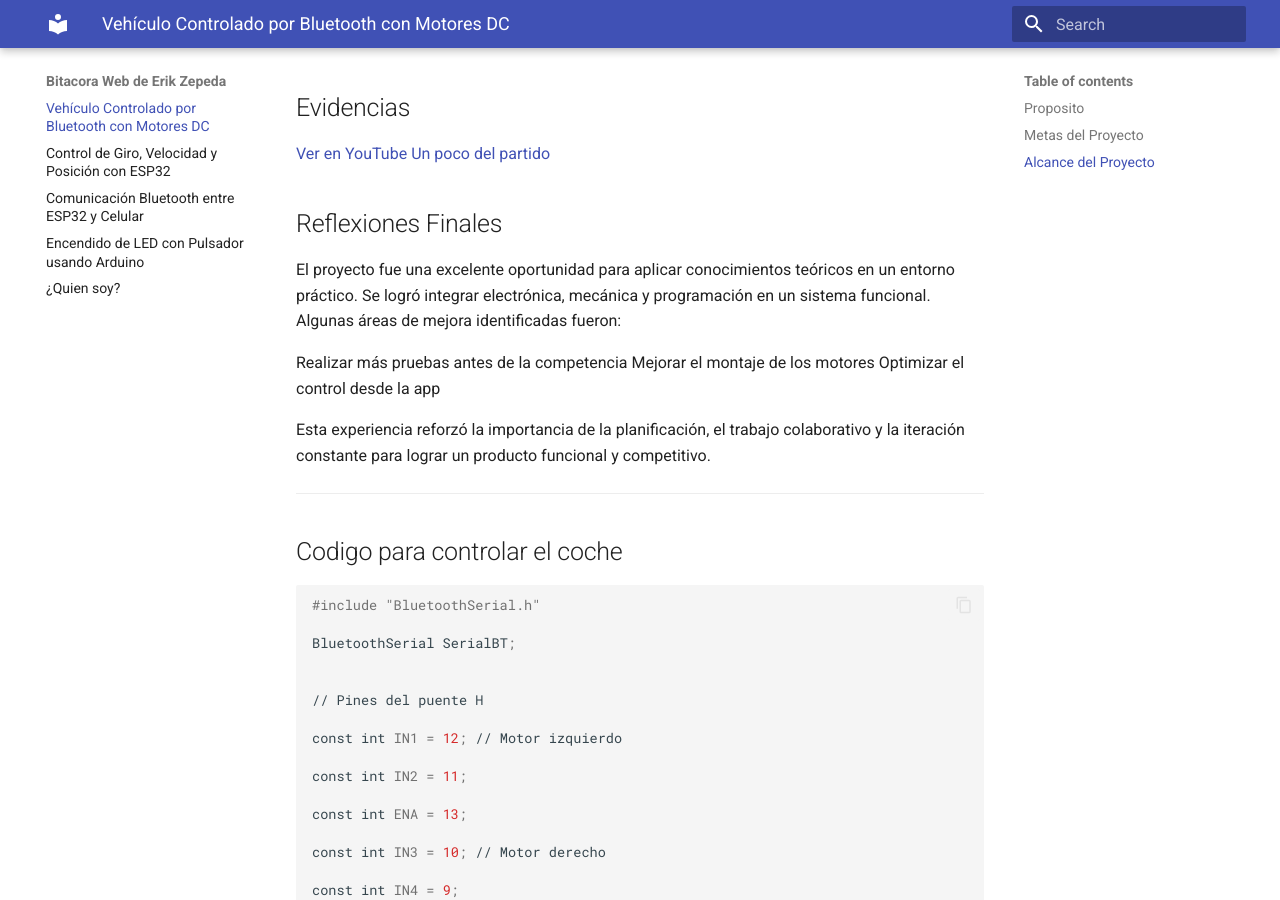
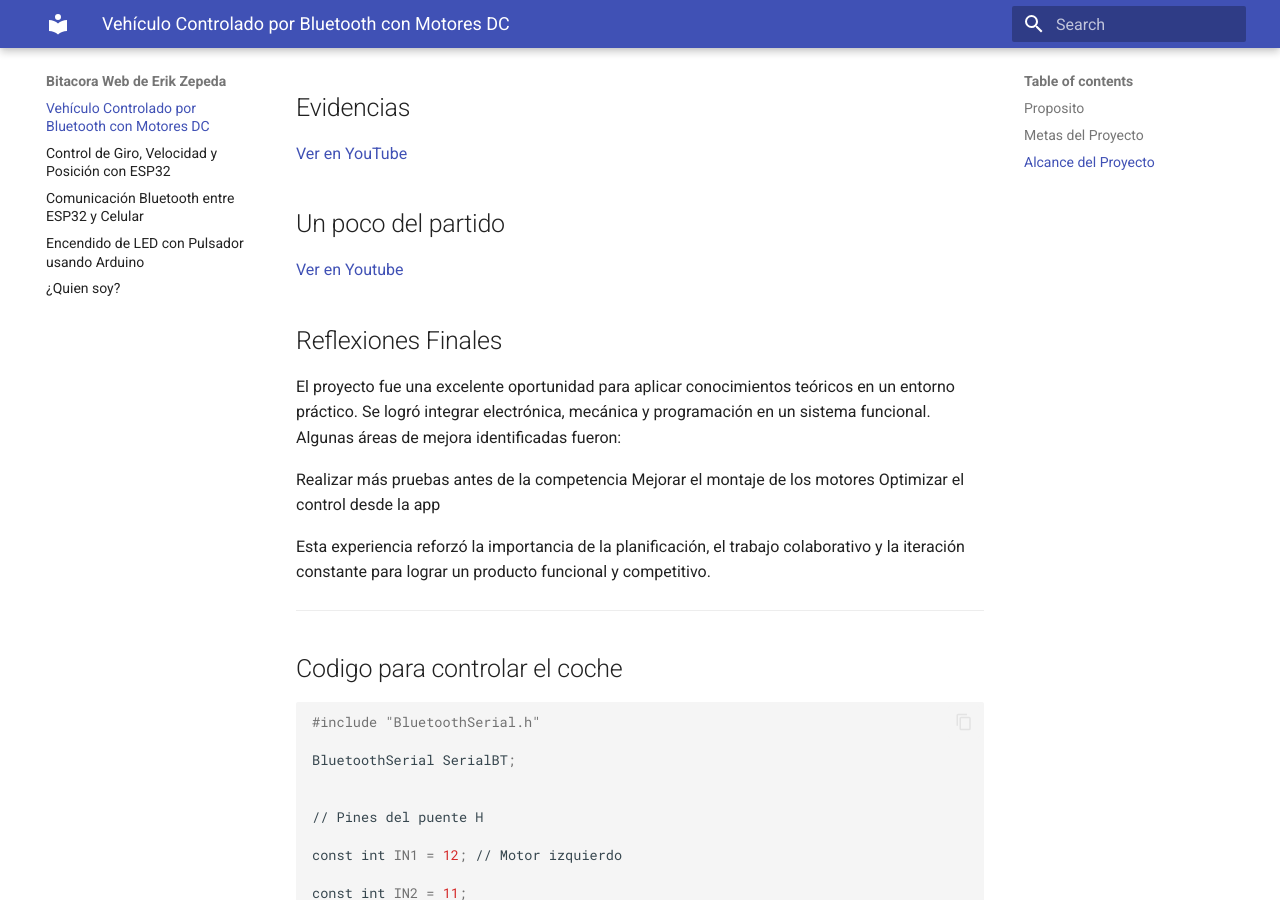
Before and after one commit to erikzepedaa/portafolioerikz, an MkDocs documentation site: the page built from docs/index.md, in a window 1280 px wide and 900 px high, scrolled down 2641 px. Built offline with MkDocs 1.6.1 and Material for MkDocs 9.7.7, drawn with Linux system fonts in a browser that asks for light colours.

Commit message:
Fix formatting and update video links in index.md

```diff
--- a/docs/index.md
+++ b/docs/index.md
@@ -69,7 +69,8 @@ A pesar de estos detalles, el coche cumplió con los objetivos técnicos del pro
 
 ## Evidencias
 [Ver en YouTube](https://www.youtube.com/shorts/-BoEvhaO5zg)
-[Un poco del partido](https://youtube.com/shorts/NI1Ql_M5b0c?si=xRWL49X0EMeyh-0k)
+## Un poco del partido
+[Ver en Youtube](https://youtube.com/shorts/NI1Ql_M5b0c?si=xRWL49X0EMeyh-0k)
 
 ## Reflexiones Finales
 El proyecto fue una excelente oportunidad para aplicar conocimientos teóricos en un entorno práctico. Se logró integrar electrónica, mecánica y programación en un sistema funcional. Algunas áreas de mejora identificadas fueron:
```
